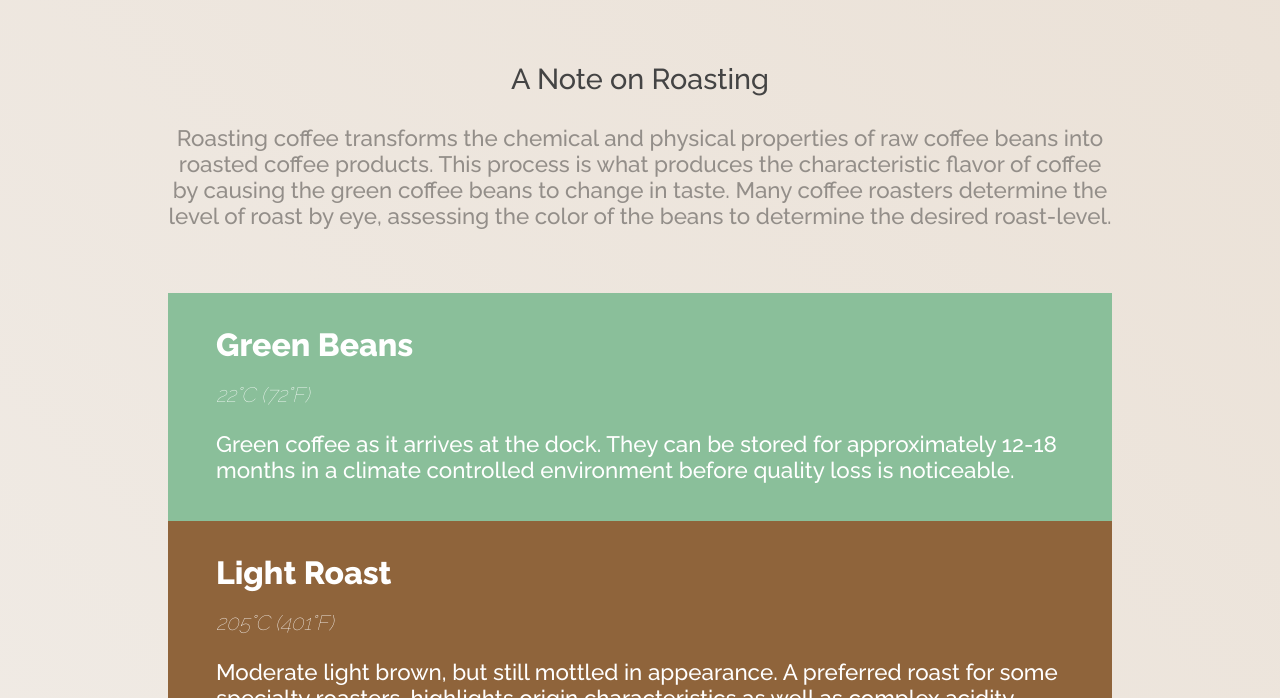
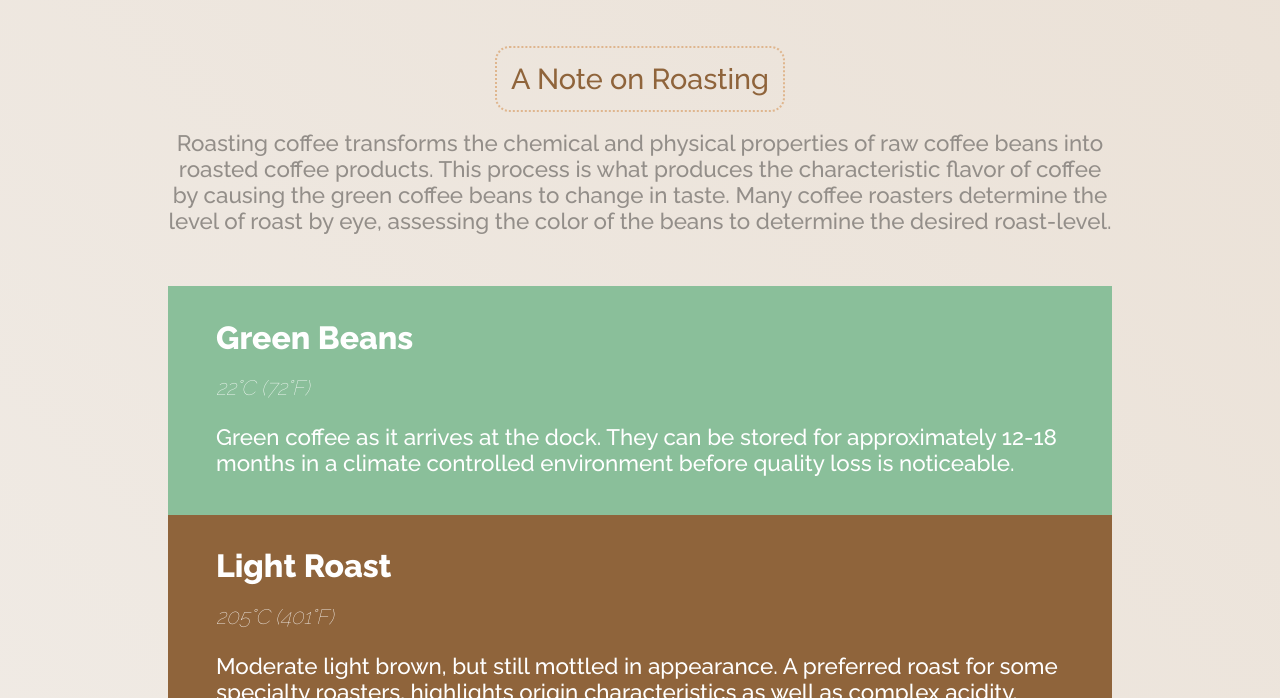
Before and after one commit to Aatenka/HTML-CSS_codecademy_coffee, a plain HTML site: page index.html in a window 1280 px wide. Shown: the part 402-1100 px from the top of the page. Drawn offline with Linux system fonts and the light colour scheme.

Commit message:
rounded_border_about

```diff
--- a/style.css
+++ b/style.css
@@ -32,8 +32,14 @@ h2 {
 }
 
 h3 {
+    color: #8f643b;
     font-size: 1.8em;
     font-weight: 500;
+    padding: 0.5em;
+    border: 0.08em dotted #dba572bb;
+    border-radius: 0.5em;
+    margin: 4em;
+    display: inline
 }
 
 h4 {
@@ -79,6 +85,11 @@ hr {
     margin: 4em 10.2em;
 }
 
+.about p {
+    position: relative;
+    top: 0.5em;
+}
+
 .roasting div {
     color: white;
     margin: 0em 10.5em;
```
